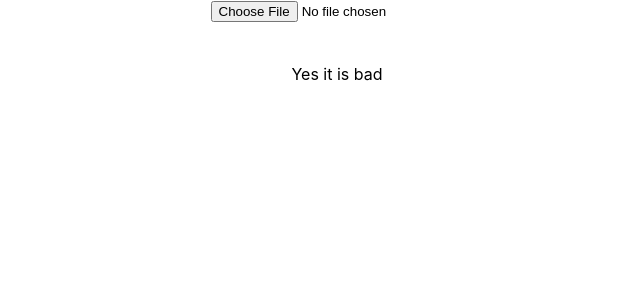
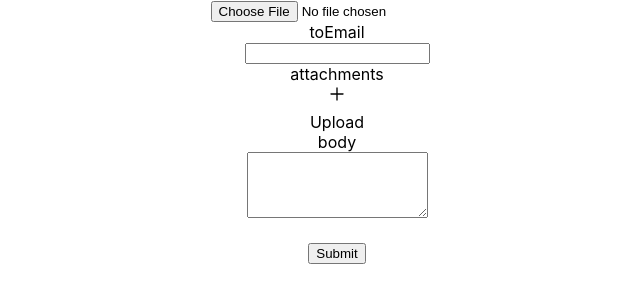
Before and after one commit to acmhack/hackmail, a React (Create React App) app in the folder hackmail-app/: page / in a window 1280 px wide. Shown: the top 302 px of the page, without its empty margins (303-943 px from the left). Built offline with nearby package versions, Linux system fonts and the light colour scheme.

Commit message:
Implemented general skeleton

```diff
--- a/hackmail-app/src/App.tsx
+++ b/hackmail-app/src/App.tsx
@@ -2,7 +2,8 @@ import React, {useState} from 'react';
 import './App.css';
 import { logo } from './images/Images';
 import { Button, DatePicker, Form, Space, version } from "antd";
-import EmailField from './components/common/EmailField';
+//import EmailField from './components/common/EmailField';
+import EmailFormInit from './components/section/EmailFormInit'
 
 const App = () => {
   const [base64, setBase64] = useState("");
@@ -50,7 +51,7 @@ const App = () => {
     <div className="App">
       <Form>
         <input type="file" accept="application/pdf" onChange={onChange}/>
-        <EmailField />
+        <EmailFormInit />
       </Form>
       {base64 ? <Button onClick={handleSubmit}>SEND TO LAMBDA</Button> : null}
 
--- /dev/null
+++ b/hackmail-app/src/components/section/EmailFormInit.tsx
@@ -0,0 +1,98 @@
+import React, { useState } from "react";
+//import { Form } from "../common/Form";
+import { Field } from "../common/Field";
+//import Button from "../common/Button";
+
+import { Button, Checkbox, Form, Input, Upload, message } from "antd";
+import type { RcFile, UploadFile, UploadProps } from 'antd/es/upload/interface';
+import { UploadOutlined, PlusOutlined } from '@ant-design/icons';
+
+const { TextArea } = Input;
+
+const EmailFormInit: React.FC = () => {
+    const [form] = Form.useForm();
+
+    const onFinish = (values: any) => {
+        console.log('Success:', values);
+    }
+
+    const onFinishFailed = (errorInfo: any) => {
+        console.log('Failed:', errorInfo);
+    }
+
+    return (
+        <Form
+          name="test"
+          labelCol={{ span: 8 }}
+          wrapperCol={{ span: 16 }}
+          layout="horizontal"
+          autoComplete="off"
+          form={form}
+          onFinish={onFinish}
+          onFinishFailed={onFinishFailed}
+        >
+            <Form.Item
+              label="toEmail"
+              name="toEmail"
+              rules={[{ required: true, message: 'please work'}]}
+            >
+                <Input />
+            </Form.Item>
+            <Form.Item
+              label="attachments"
+              valuePropName="fileList"
+              name="attachments"
+              rules={[{ required: true, message: 'please work'}]}
+            >
+                <Upload listType="picture-card">
+                    <div>
+                        <PlusOutlined />
+                        <div style={{ marginTop: 8}}>Upload</div>
+                    </div>
+                </Upload>
+            </Form.Item>
+            <Form.Item
+              label="body"
+              name="body"
+              rules={[{message: 'please work'}]}
+            >
+                <TextArea rows={4} />
+                <br />
+                <br />
+            </Form.Item>
+            <Form.Item wrapperCol={{ offset: 8, span: 16}}>
+                <Button type="primary" htmlType="submit">
+                    Submit
+                </Button>
+            </Form.Item>
+        </Form>
+
+
+    /*
+    <Form
+      action="http://localhost:4351/api/contactus" // TODO: add action
+      render={() => (
+        <React.Fragment>
+          <div className="alert alert-info" role="alert">
+            Enter the information below and we'll get back to you as soon as we
+            can.
+          </div>
+
+          <Field id="emailTo" label="emailTo: " />
+          <Field id="emailFrom" label="emailFrom: " />
+          {/*<Button link="TODO">Attachments</Button>*//*}
+          <Field
+            id="reason"
+            label="Reason"
+            editor="dropdown"
+            options={["", "Marketing", "Support", "Feedback", "Jobs"]}
+          />
+          <Field id="emailBody" label="emailBody" editor="multilinetextbox" />
+        </React.Fragment>
+      )}
+    />
+    */
+  );
+};
+
+export default EmailFormInit;
```
